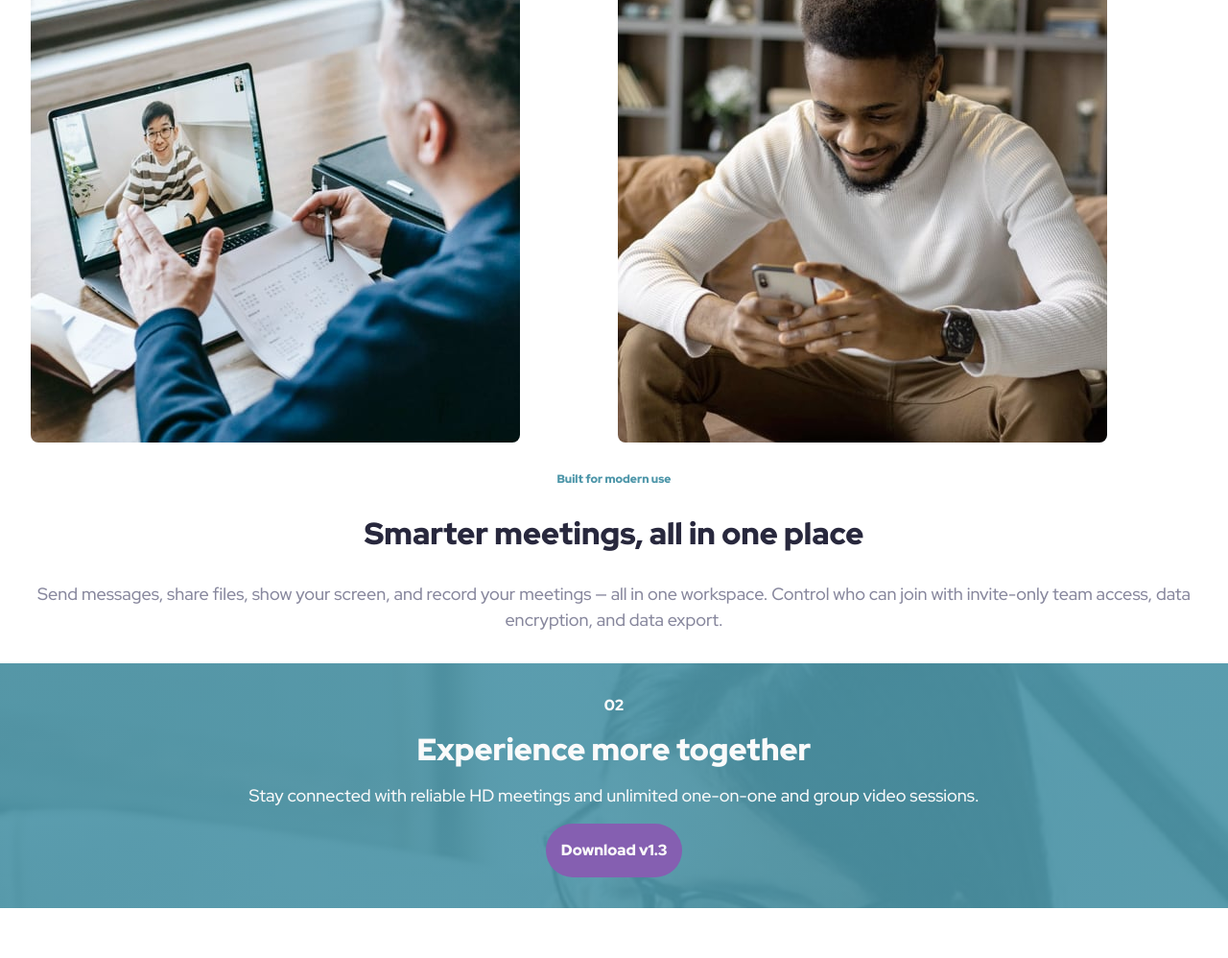
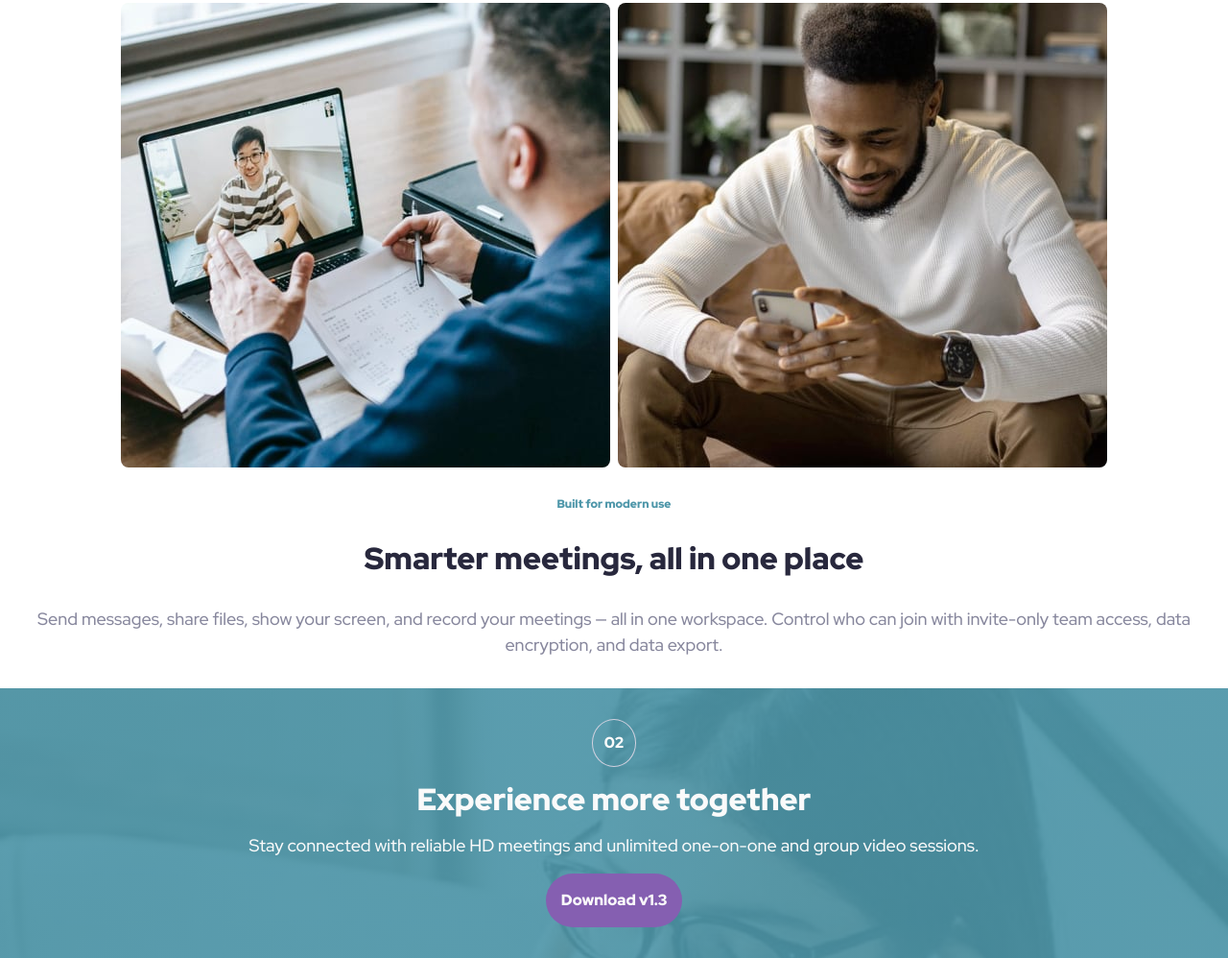
Before and after one commit to gabei/Meet-Landing-Page__FEM, a website: page index.html in a window 1280 px wide. Shown: the part 1301-2299 px from the top of the page at 96% size. Before the commit the page ends 2247 px from the top, so only its background shows below. Drawn offline with Linux system fonts and the light colour scheme.

Commit message:
Style:Add initial style to section banners

```diff
--- a/index.html
+++ b/index.html
@@ -33,7 +33,7 @@
 
 
     <section class="modern-use">
-      <span>01</span>
+      <span class="banner">01</span>
       <div class="modern-use__gallery">
         <img src="./assets/desktop/image-woman-in-videocall.jpg" alt="" class="modern-use__gallery-image">
         <img src="./assets/desktop/image-women-videochatting.jpg" alt="" class="modern-use__gallery-image">
@@ -52,7 +52,7 @@
 
 
     <section class="experience">
-    <span>02</span>
+    <span class="banner banner--light">02</span>
       <h2>Experience more together</h2>
       <p>Stay connected with reliable HD meetings and unlimited one-on-one and group video sessions.</p>
 
--- a/styles/index.scss
+++ b/styles/index.scss
@@ -69,6 +69,7 @@ p {
   display: flex;
   flex-direction: column;
   gap: 2rem;
+  align-items: center;
 
   &__gallery {
     display: grid;
@@ -120,3 +121,15 @@ p {
   }
 
 }
+
+.banner {
+  @include type.text-preset-5;
+  color: color.$slate-600;
+  padding:0.75rem;
+  border: 1px solid color.$slate-300;
+  border-radius: 50%;
+
+  &--light {
+    color: color.$white;
+  }
+}
```
Also changed, not shown: styles/style.css, 1 other file.
